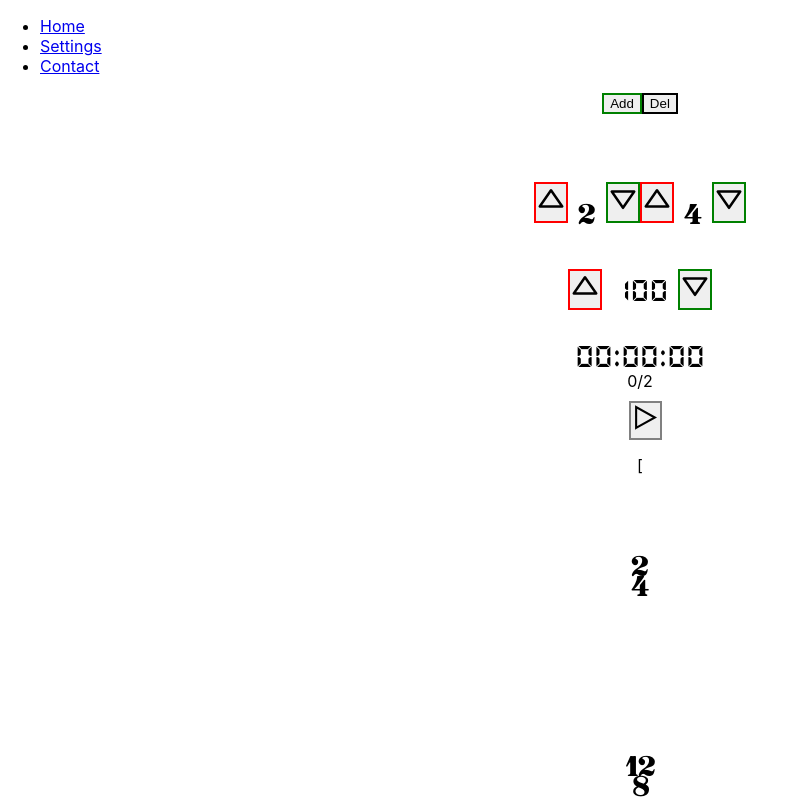
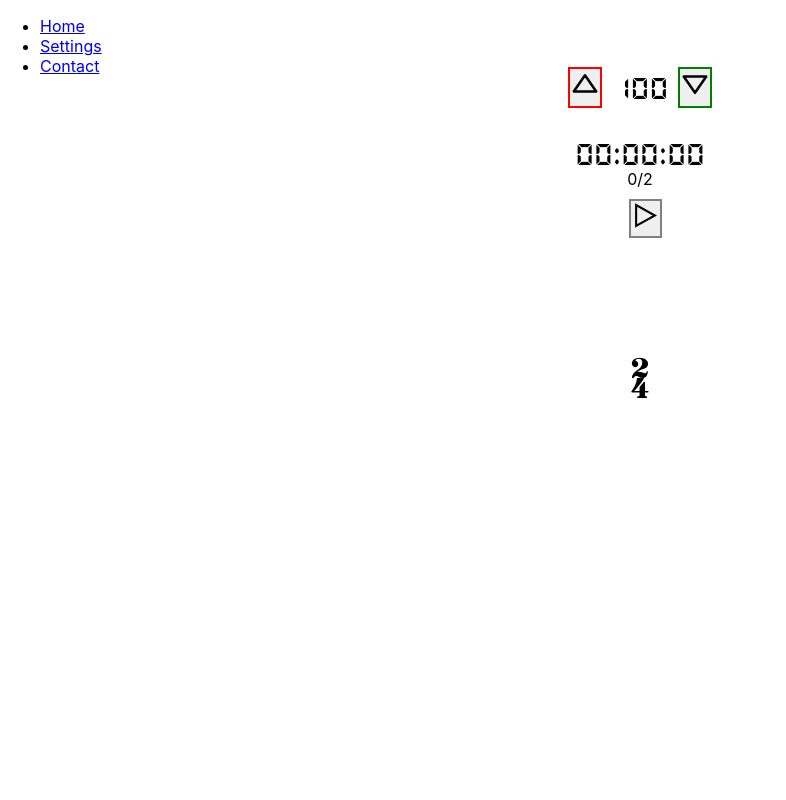
Before and after one commit to GraziosoG/metronome, a React (Create React App) app in the folder metronome/: page / in a window 1280 px wide. Shown: the top 800 px of the page, without its empty margins (0-786 px from the left). Built offline with nearby package versions, Linux system fonts and the light colour scheme.

Commit message:
fixed picker style

```diff
--- a/metronome/src/Home.css
+++ b/metronome/src/Home.css
@@ -13,7 +13,7 @@
 }
 
 .beatsRow {
-  margin-top: 20px;
+  margin-top: 70px;
   position: relative;
 }
 
--- a/metronome/src/Home.js
+++ b/metronome/src/Home.js
@@ -61,19 +61,6 @@ function Home() {
 
   return (
     <div className='container'>
-      <Button className='greenButton' display='Add'/>
-      <Button display='Del'/>
-
-      <div className='beatsRow'>
-        <Picker className='beats-picker'
-                beatsOptions={[...Array(21).keys()].slice(1)}
-                typeOptions={[1,2,4,8,16,32]}
-                defaultBeatsValue={beatsValue}
-                defaultTypeValue={typeValue}
-                beatsCallback={beatsPickerCallback}
-                typeCallback={typePickerCallback}></Picker>
-      </div>
-
       <div className='bpmRow'>
         <Button className='upArrow' onClick={() => onBpmUpClicked(218)} display={upArrow}/>
         <p className='bpm'>{bpmValue}</p>
@@ -115,15 +102,15 @@ function Home() {
           </div>
         )}
       />
-
-        <p className="beats">{'\uE083'}</p>
-
-      <p className='ppp'>{'\uE09E\uE082\uE09F\uE084'}</p>
-
-      <p className='ppp'>{'\uE09E\uE081\uE09E\uE082\uE09F\uE088'}</p>
-
-      <p className='ppp'>{'\uE09E\uE084\uE09F\uE081\uE09F\uE086'}</p>
-
+      <div className='beatsRow'>
+        <Picker className='beats-picker'
+                beatsOptions={[...Array(21).keys()].slice(1)}
+                typeOptions={[1,2,4,8,16,32]}
+                defaultBeatsValue={beatsValue}
+                defaultTypeValue={typeValue}
+                beatsCallback={beatsPickerCallback}
+                typeCallback={typePickerCallback}></Picker>
+      </div>
     </div>
   );
 }
--- a/metronome/src/Picker.css
+++ b/metronome/src/Picker.css
@@ -22,7 +22,32 @@
 }
 
 .picker-span {
-    display: inline;
     font-size: 40px;
     font-family: Bravura;
+    display: inline-block;
 }
+
+.timesignature-row {
+    display: flex;
+    cursor: pointer;
+}
+
+.beats-span {
+    width: 100%;
+    margin-top: -20px;
+}
+
+.type-span {
+    width: 100%;
+    margin-left: -100%;
+}
+
+.visible {
+    visibility: visible;
+    display: initial;
+}
+
+.gone {
+    visibility: hidden;
+    display: none;
+}
--- a/metronome/src/Picker.js
+++ b/metronome/src/Picker.js
@@ -10,6 +10,7 @@ const Picker = ({ className, beatsOptions, typeOptions, defaultBeatsValue, defau
   const [typeValue, setTypeValue] = useState({value: defaultTypeValue, unicode: musicUnicodes[defaultTypeValue]});
   const upArrow = <BiUpArrow/>;
   const downArrow = <BiDownArrow/>;
+  const [isOpen, setIsOpen] = useState(false);
 
   const onPickerUpClicked = (options, setValue, value, callback) => {
     let numToShow = options[(options.indexOf(value.value) + 1) % options.length];
@@ -29,15 +30,26 @@ const Picker = ({ className, beatsOptions, typeOptions, defaultBeatsValue, defau
     callback(numToShow)
   }
 
+  const onPickerChangeClicked = () => {
+    setIsOpen(!isOpen);
+  }
+
   return (
     <div className={className}>
-        <Button className='upArrow' onClick={() => onPickerUpClicked(beatsOptions, setBeatsValue, beatsValue, beatsCallback)} display={upArrow}/>
-        <span className='picker-span'>{beatsValue.unicode}</span>
-        <Button className='downArrow' onClick={() => onPickerDownClicked(beatsOptions, setBeatsValue, beatsValue, beatsCallback)} display={downArrow}/>
-
-        <Button className='upArrow' onClick={() => onPickerUpClicked(typeOptions, setTypeValue, typeValue, typeCallback)} display={upArrow}/>
-        <span className='picker-span'>{typeValue.unicode}</span>
-        <Button className='downArrow' onClick={() => onPickerDownClicked(typeOptions, setTypeValue, typeValue, typeCallback)} display={downArrow}/>
+      <div className="picker-container">
+        <div className={isOpen ? 'visible' : 'gone' + " beats-picker"}>
+          <Button className='upArrow' onClick={() => onPickerUpClicked(beatsOptions, setBeatsValue, beatsValue, beatsCallback)} display={upArrow}/>
+          <Button className='downArrow' onClick={() => onPickerDownClicked(beatsOptions, setBeatsValue, beatsValue, beatsCallback)} display={downArrow}/>
+        </div>
+        <div className="timesignature-row" onClick={onPickerChangeClicked}>
+          <span className='picker-span beats-span' >{beatsValue.unicode}</span>
+          <span className='picker-span type-span'>{typeValue.unicode}</span>
+        </div>
+        <div className={isOpen ? 'visible' : 'gone' + " type-picker"}>
+          <Button className='upArrow' onClick={() => onPickerUpClicked(typeOptions, setTypeValue, typeValue, typeCallback)} display={upArrow}/>
+          <Button className='downArrow' onClick={() => onPickerDownClicked(typeOptions, setTypeValue, typeValue, typeCallback)} display={downArrow}/>
+        </div>
+      </div>
     </div>
   )
 }
```
